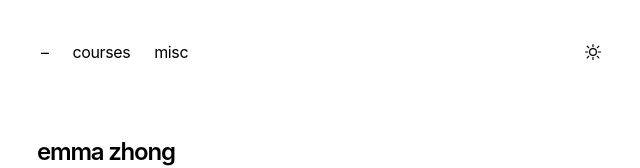
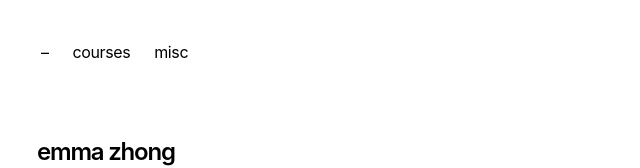
Before and after one commit to emma-zhong/personal-website, a Next.js app in the folder blog/: page / in a window 1280 px wide. Shown: the top 168 px of the page, without its empty margins (315-955 px from the left). Built offline with nearby package versions, Linux system fonts and the light colour scheme.

Commit message:
so it doesnt work so ill fix it later

```diff
--- a/blog/app/components/nav.tsx
+++ b/blog/app/components/nav.tsx
@@ -1,85 +1,28 @@
-// import Link from 'next/link'
-
-// const navItems = {
-//   '/': {
-//     name: '–',
-//   },
-//   '/courses': {
-//     name: 'courses',
-//   },
-//   '/misc': {
-//     name: 'misc',
-//   }
-// }
-
-// export function Navbar() {
-//   return (
-//     <aside className="-ml-[8px] mb-16 tracking-tight">
-//       <div className="lg:sticky lg:top-20">
-//         <nav
-//           className="flex flex-row items-start relative px-0 pb-0 fade md:overflow-auto scroll-pr-6 md:relative"
-//           id="nav"
-//         >
-//           <div className="flex flex-row space-x-0 pr-10">
-//             {Object.entries(navItems).map(([path, { name }]) => {
-//               return (
-//                 <Link
-//                   key={path}
-//                   href={path}
-//                   className="transition-all hover:text-neutral-800 dark:hover:text-neutral-200 flex align-middle relative py-1 px-2 m-1"
-//                 >
-//                   {name}
-//                 </Link>
-//               )
-//             })}
-//           </div>
-//         </nav>
-//       </div>
-//     </aside>
-//   )
-// }
-
-'use client'
-
 import Link from 'next/link'
-import { useEffect, useState } from 'react'
 
 const navItems = {
-  '/': { name: '–' },
-  '/courses': { name: 'courses' },
-  '/misc': { name: 'misc' },
+  '/': {
+    name: '–',
+  },
+  '/courses': {
+    name: 'courses',
+  },
+  '/misc': {
+    name: 'misc',
+  }
 }
 
-const THEME_KEY = 'theme'
-
 export function Navbar() {
-  const [theme, setTheme] = useState<'light' | 'dark'>('light')
-
-  useEffect(() => {
-    const stored = localStorage.getItem(THEME_KEY) as 'light' | 'dark' | null
-    const prefersDark = window.matchMedia('(prefers-color-scheme: dark)').matches
-    const nextTheme = stored ?? (prefersDark ? 'dark' : 'light')
-
-    document.documentElement.classList.toggle('dark', nextTheme === 'dark')
-    setTheme(nextTheme)
-  }, [])
-
-  const toggleTheme = () => {
-    const nextTheme = theme === 'dark' ? 'light' : 'dark'
-    document.documentElement.classList.toggle('dark', nextTheme === 'dark')
-    localStorage.setItem(THEME_KEY, nextTheme)
-    setTheme(nextTheme)
-  }
-
   return (
     <aside className="-ml-[8px] mb-16 tracking-tight">
       <div className="lg:sticky lg:top-20">
         <nav
-          className="flex flex-row items-start justify-between relative px-0 pb-0 fade md:overflow-auto scroll-pr-6 md:relative"
+          className="flex flex-row items-start relative px-0 pb-0 fade md:overflow-auto scroll-pr-6 md:relative"
           id="nav"
         >
           <div className="flex flex-row space-x-0 pr-10">
-            {Object.entries(navItems).map(([path, { name }]) => (
+            {Object.entries(navItems).map(([path, { name }]) => {
+              return (
                 <Link
                   key={path}
                   href={path}
@@ -87,49 +30,9 @@ export function Navbar() {
                 >
                   {name}
                 </Link>
-            ))}
+              )
+            })}
           </div>
-
-          <button
-            aria-label="Toggle color theme"
-            aria-pressed={theme === 'dark'}
-            className="transition-all hover:text-neutral-800 dark:hover:text-neutral-200 flex items-center justify-center h-8 w-8 m-1"
-            onClick={toggleTheme}
-            type="button"
-          >
-            {theme === 'dark' ? (
-              // moon
-              <svg
-                aria-hidden="true"
-                fill="none"
-                height="18"
-                stroke="currentColor"
-                strokeLinecap="round"
-                strokeLinejoin="round"
-                strokeWidth="1.6"
-                viewBox="0 0 24 24"
-                width="18"
-              >
-                <path d="M21 12.8A9 9 0 1 1 11.2 3 7 7 0 0 0 21 12.8Z" />
-              </svg>
-            ) : (
-              // sun
-              <svg
-                aria-hidden="true"
-                fill="none"
-                height="18"
-                stroke="currentColor"
-                strokeLinecap="round"
-                strokeLinejoin="round"
-                strokeWidth="1.6"
-                viewBox="0 0 24 24"
-                width="18"
-              >
-                <circle cx="12" cy="12" r="4.5" />
-                <path d="M12 2v3M12 19v3M22 12h-3M5 12H2M19.8 4.2l-2.1 2.1M6.3 17.7l-2.1 2.1M19.8 19.8l-2.1-2.1M6.3 6.3L4.2 4.2" />
-              </svg>
-            )}
-          </button>
         </nav>
       </div>
     </aside>
```
Lines whose indentation alone changed are shown as unchanged.
